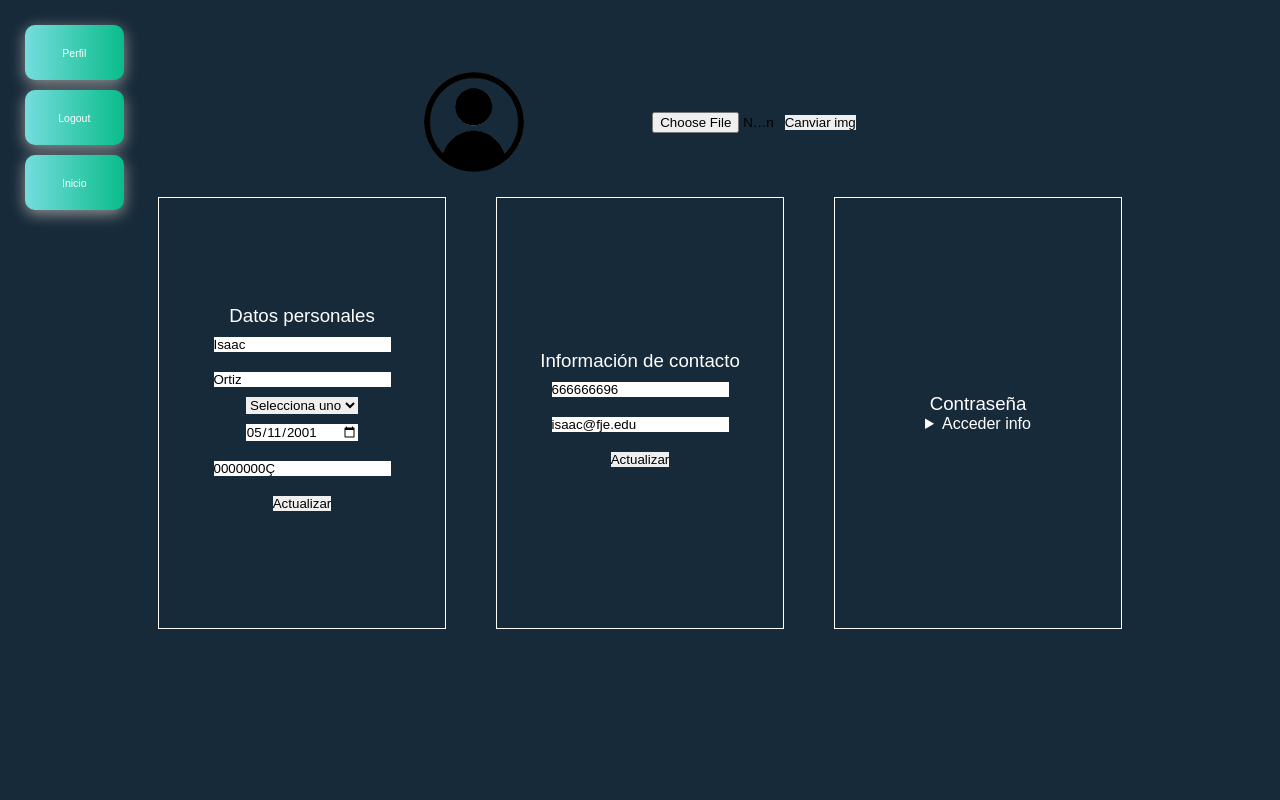
After one commit to easyiom/bcn-vol, a PHP site: page /view/perfil.php in a window 1280 px wide. The commit adds this page. Run offline with PHP 8.4, Linux system fonts and the light colour scheme; a user stored in the database is signed in; data comes from the database, SQL or seed files in the repository; some libraries are stand-ins or nearby versions.

Commit message:
varios bugs arreglados

```diff
--- a/css/menu.css
+++ b/css/menu.css
@@ -318,6 +318,7 @@
       -ms-flex-pack: center;
           justify-content: center;
   font-size: 0.7em;
+  position: relative;
 }
 
 .btn-micromenu.color, .color.btn-micromenuR {
@@ -396,6 +397,14 @@
   font-size: 2em;
   -webkit-box-shadow: 0 4px 1px 0 #3b3b3b00;
           box-shadow: 0 4px 1px 0 #3b3b3b00;
+}
+
+.a-menu {
+  position: absolute;
+  height: 100%;
+  width: 100%;
+  top: 0;
+  left: 0;
 }
 
 /*///////////////////////////////////////////////////////////////------CUSTOM CHECKBOX INPUT------//////////////////////////////////////////////////////////////*/
--- a/css/menu.scss
+++ b/css/menu.scss
@@ -399,6 +399,7 @@ $widthButMenuMicro: 77%;
     align-items: center;
     justify-content: center;
     font-size: 0.7em;
+    position: relative;
     &.color {
         @include COLOR3;
     }
@@ -459,6 +460,14 @@ $widthButMenuMicro: 77%;
     width: 75px;
     font-size: 2em;
     box-shadow: 0 4px 1px 0 #3b3b3b00;
+}
+
+.a-menu {
+    position: absolute;
+    height: 100%;
+    width: 100%;
+    top: 0;
+    left: 0;
 }
 
 
--- a/css/styles.css
+++ b/css/styles.css
@@ -2,7 +2,7 @@
   display: none;
 }
 
-.flex-cv, .popup .form-body, .popup form {
+.flex-cv, .profile .region-profile .foto-perfil, .profile .region-profile .box-profile, .profile .region-profile .box-profile form, .popup .form-body, .popup form {
   display: -webkit-box;
   display: -ms-flexbox;
   display: flex;
@@ -92,6 +92,10 @@ body.menu {
 }
 
 body.tabla-responsable {
+  background: #172A3A;
+}
+
+body.profile {
   background: #172A3A;
 }
 
@@ -215,6 +219,83 @@ body.tabla-responsable {
 
 .card .c-overlay .description p {
   min-height: 146px;
+}
+
+.profile .region-profile {
+  -webkit-box-orient: horizontal;
+  -webkit-box-direction: normal;
+      -ms-flex-flow: row wrap;
+          flex-flow: row wrap;
+}
+
+@media (max-width: 1200px) {
+  .profile .region-profile {
+    -webkit-box-orient: vertical;
+    -webkit-box-direction: normal;
+        -ms-flex-flow: columna wrap;
+            flex-flow: columna wrap;
+  }
+}
+
+.profile .region-profile .foto-perfil {
+  margin-top: calc(40px + 4vh);
+  -webkit-box-orient: horizontal;
+  -webkit-box-direction: normal;
+      -ms-flex-flow: row wrap;
+          flex-flow: row wrap;
+  min-width: 90vw;
+}
+
+@media (max-width: 1200px) {
+  .profile .region-profile .foto-perfil {
+    -webkit-box-orient: vertical;
+    -webkit-box-direction: normal;
+        -ms-flex-flow: columna wrap;
+            flex-flow: columna wrap;
+  }
+}
+
+.profile .region-profile .foto-perfil img {
+  max-height: 100px;
+}
+
+.profile .region-profile .foto-perfil form {
+  margin-left: 10vw;
+}
+
+.profile .region-profile .foto-perfil form input[type='file'] {
+  max-width: 10vw;
+}
+
+.profile .region-profile .box-profile {
+  -webkit-box-orient: vertical;
+  -webkit-box-direction: normal;
+      -ms-flex-flow: column;
+          flex-flow: column;
+  padding: 15px;
+  margin: 25px;
+  border: solid 1px #fff;
+  min-height: 50vh;
+  min-width: 20vw;
+}
+
+.profile .region-profile .box-profile h3 {
+  color: #fff;
+}
+
+.profile .region-profile .box-profile summary {
+  color: #fff;
+}
+
+.profile .region-profile .box-profile form {
+  -webkit-box-orient: vertical;
+  -webkit-box-direction: normal;
+      -ms-flex-flow: column;
+          flex-flow: column;
+}
+
+.profile .region-profile .box-profile form input {
+  margin: 10px 5px;
 }
 
 table {
--- a/css/styles.scss
+++ b/css/styles.scss
@@ -89,6 +89,9 @@ body {
         background: $color5;
     }
     &.tabla-responsable {
+        background: $color5;
+    }
+    &.profile {
         background: $color5;
     }
 }
@@ -202,6 +205,58 @@ body {
             overflow: hidden;
             p {
                 min-height: 146px;
+            }
+        }
+    }
+}
+
+//////////////
+////Box profile
+///////////
+.profile {
+    .region-profile {
+        flex-flow: row wrap;
+        @media (max-width: $grid-float-breakpoint) {
+            flex-flow: columna wrap;
+        }
+        .foto-perfil {
+            margin-top: calc(40px + 4vh);
+            @extend .flex-cv;
+            flex-flow: row wrap;
+            @media (max-width: $grid-float-breakpoint) {
+                flex-flow: columna wrap;
+            }
+            min-width: 90vw;
+            img {
+                max-height: 100px;
+            }
+            form {
+                margin-left: 10vw;
+                input[type='file'] {
+                    max-width: 10vw;
+                }
+            }
+        }
+        .box-profile {
+            @extend .flex-cv;
+            flex-flow: column;
+            padding: 15px;
+            margin: 25px;
+            border: solid 1px #fff;
+            min-height: 50vh;
+            min-width: 20vw;
+            h3 {
+                color: #fff;
+            }
+            summary {
+                color: #fff;
+            }
+            form {
+                @extend .flex-cv;
+                flex-flow: column;
+                input {
+                    margin: 10px 5px;
+                }
             }
         }
     }
@@ -352,123 +407,6 @@ tbody {
     }
 }
 
-/////////
-///hamburguesa
-////////////
-.bottomMenu {
-    visibility: hidden;
-    padding-top: 10px;
-    position: fixed;
-    bottom: -175px;
-    z-index: 999;
-    height: 175px;
-    background-color: rgba(53, 53, 53, 0.8);
-    border-radius: 4px 4px 0px 0px;
-    width: 100%;
-    transition: .3s ease bottom;
-    .bot-screen {
-        display: flex;
-        flex-direction: row;
-        align-items: center;
-        justify-content: center;
-        gap: 5px;
-    }
-    .bot-tool {
-        display: flex;
-        flex-direction: row;
-        flex-wrap: nowrap;
-        flex: none;
-        flex-shrink: 0;
-        gap: 0px;
-        overflow-x: auto;
-    }
-}
-
-.containerMenu {}
-
-@supports (-webkit-backdrop-filter: none) or (backdrop-filter: none) {
-    .bottomMenu {
-        webkit-backdrop-filter: blur(10px);
-        backdrop-filter: blur(10px);
-        background-color: rgba(53, 53, 53, 0.8);
-    }
-    .containerMenu {
-        webkit-backdrop-filter: blur(10px);
-        backdrop-filter: blur(10px);
-        background-color: rgba(53, 53, 53, 0.8);
-    }
-    /*.leftMenu {
-        webkit-backdrop-filter: blur(10px);
-        backdrop-filter: blur(10px);
-        background-color: rgba(53, 53, 53, 0.8);
-    }*/
-}
-
-$fg:#6bdf5c;
-.burger-menu {
-    visibility: hidden;
-    display: none;
-    background: $fg;
-    border-radius: 20% 20% 0px 0px;
-    width: 50px;
-    height: 50px;
-    bottom: 0px;
-    right: 0.75%;
-    position: fixed;
-    transition: .3s ease bottom;
-    input {
-        display: none;
-    }
-}
-
-.burger-menu2 {
-    width: 50px;
-    height: 50px;
-    position: relative;
-    transition: .3s ease bottom;
-    input {
-        display: none;
-    }
-}
-
-.hamburger {
-    $width: 25px;
-    $height: 3px;
-    width: $width;
-    height: $height;
-    background: white;
-    display: block;
-    position: absolute;
-    bottom: 50%;
-    right: 25%;
-    transition: transform 200ms;
-}
-
-$hamburger-spacing:8px;
-.hamburger-1 {
-    transform: translate3d(0, -$hamburger-spacing, 0);
-}
-
-.hamburger-2 {
-    transform: translate3d(0, 0, 0);
-}
-
-.hamburger-3 {
-    transform: translate3d(0, $hamburger-spacing, 0);
-}
-
-.menu-open:checked+.menu-open-button {
-    .hamburger-1 {
-        transform: translate3d(0, 0, 0) rotate(45deg);
-    }
-    .hamburger-2 {
-        transform: translate3d(0, 0, 0) scale(0.1, 1);
-    }
-    .hamburger-3 {
-        transform: translate3d(0, 0, 0) rotate(-45deg);
-    }
-}
-
 ////////////////////////////////
 ////////ANIMACIONES
 ///////////////////////////////
--- /dev/null
+++ b/procedures/profile/update-foto.php
@@ -0,0 +1,3 @@
+<?php
+
+?>
--- a/view/evento-responsable.php
+++ b/view/evento-responsable.php
@@ -1,6 +1,7 @@
 <?php
 
 require_once '../services/conection.php';
+session_start();
 $id_evento=$_COOKIE["id-event"];
 ?>
 
@@ -38,6 +39,7 @@ $event=$pdo->prepare("SELECT * from tbl_events where id_events=$id_evento");
                     <p><?php echo $event['adre_event']; ?></p>
                     <p><?php echo $event['capac_event']; ?></p>
                     <p><?php echo $event['estat_event']; ?></p>
+                    <p><?php echo $_SESSION['email'];?><p>
                     <?php } ?>
     </div>
 
--- /dev/null
+++ b/view/perfil.php
@@ -0,0 +1,137 @@
+<?php
+session_start();
+if (isset($_SESSION['email'])){
+    include_once '../services/conection.php';
+    $email_usu= $_SESSION['email'] ;
+
+?>
+
+
+<!DOCTYPE html>
+<html lang="en">
+<head>
+    <meta charset="UTF-8">
+    <meta http-equiv="X-UA-Compatible" content="IE=edge">
+    <meta name="viewport" content="width=device-width, initial-scale=1.0">
+    <title>PERFIL</title>
+    <!-- librerias-->
+    <script type="text/javascript" src="../js/jquery.js"></script><!-- jquery-->
+    <!-- <script src="https://code.jquery.com/jquery-3.6.0.js" integrity="sha256-H+K7U5CnXl1h5ywQfKtSj8PCmoN9aaq30gDh27Xc0jk=" crossorigin="anonymous"></script> -->
+    <script src="https://cdn.jsdelivr.net/npm/js-cookie@2.2.0/src/js.cookie.min.js"></script>
+    <script src="https://unpkg.com/sweetalert/dist/sweetalert.min.js"></script><!-- sweetalert-->
+    <script type="text/javascript" src="../js/iconos_g.js"></script><!-- iconos FontAwesome-->
+    <script type="text/javascript" src="../js/js.js"></script>
+    <link rel="icon" type="image/png" href="../img/icon.png">
+    <link rel="stylesheet" href="../css/styles.css">
+    <link rel="stylesheet" href="../css/menu.css">
+</head>
+<?php
+
+$user=$pdo->prepare("SELECT * from tbl_usuari WHERE email_user='$email_usu'");
+
+                $user->execute();
+                $user=$user->fetchAll(PDO::FETCH_ASSOC);
+?>
+<body class="profile">
+    <div class="region-profile flex-cv">
+
+
+    <?php foreach ($user as $user) { ?>
+
+
+
+        <div class="foto-perfil">
+            <img
+             src="<?php if($user['foto_user']!=null){
+                 echo $user['foto_user'];
+             }else{
+                 echo "../media/img/profile.png";
+             }?>"
+             >
+             <form action="../procedures/profile/update-foto.php">
+                <input aria-required="true" required type="hidden" name="id_user" value="<?php echo $user['id_user']; ?>">
+                <input aria-required="true" required type="file" name="nom_user" id="">
+                <input type="submit" value="Canviar img">
+            </form>
+        </div>
+        <div class="personal-data box-profile">
+            <h3>Datos personales</h3>
+            <form action="../procedures/profile/update-pd-profile.php">
+                <input aria-required="true" required type="hidden" name="id_user" value="<?php echo $user['id_user']; ?>">
+                <input aria-required="true" required type="text" name="nom_user" id="" value="<?php echo $user['nom_user']; ?>">
+                <input aria-required="true" required type="text" name="cognom_user" id="" value="<?php echo $user['cognom_user']; ?>">
+                <select aria-required="true" required name="sexe_user" id="" value="<?php echo $user['sexe_user']; ?>">
+                    <option value="">Selecciona uno</option>
+                    <option value="Hombre">Hombre</option>
+                    <option value="Mujer">Mujer</option>
+                    <option value="Otro">Otro</option>
+                </select>
+                <input aria-required="true" required type="date" name="data_naix_user" id="" value="<?php echo $user['data_naix_user']; ?>">
+                <input aria-required="true" required type="text" name="dni_user" id="dni" value="<?php echo $user['dni_user']; ?>">
+                <input type="submit" value="Actualizar">
+            </form>
+        </div>
+        <div class="contact-data box-profile">
+            <h3>Información de contacto</h3>
+            <form action="../procedures/profile/update-cd-profile.php">
+                <input aria-required="true" required type="hidden" name="id_user" value="<?php echo $user['id_user']; ?>">
+
+                <input aria-required="true" required type="telf" name="telf_user" value="<?php echo $user['telf_user']; ?>">
+                <input aria-required="true" required type="email" name="email_user" id="" value="<?php echo $user['email_user']; ?>">
+
+                <input type="submit" value="Actualizar">
+            </form>
+        </div>
+
+        <div class="password box-profile">
+            <h3>Contraseña</h3>
+            <details><summary>Acceder info</summary>
+            <form action="../procedures/profile/update-pass-profile.php">
+                <input aria-required="true" required type="hidden" name="id_user" value="<?php echo $user['id_user']; ?>">
+                <input aria-required="true" required type="password" name="telf_user" value="<?php echo md5($user['pass_user']); ?>">
+
+                <input type="submit" value="Actualizar">
+            </form>
+            </details>
+        </div>
+
+
+
+
+
+
+
+
+
+                    <?php } ?>
+    </div>
+
+
+
+
+
+    <div class="leftMenu" id="leftMenu">
+    <?php if(!isset($_SESSION['email'])){?>
+        <button type="submit" title="Cerrar sesión" class="btn-micromenu color btn-abrirPop btn-abrirPop2"><i class="far fa-sign-out"></i><p>Iniciar sesion</p></button>
+
+    <?php }else{?>
+        <button title="Perfil" class="btn-micromenu color" ><a class="a-menu" href='../view/perfil.php'></a><i class="fas fa-user"></i><p>Perfil</p></button>
+        <form action="../procedures/logout.proc.php" method="post">
+            <button title="Cerrar sesión" class="btn-micromenu color"><i class="far fa-sign-out"></i><p>Logout</p></button>
+        </form>
+    <?php }?>
+    <button title="Inicio" class="btn-micromenu color" ><i class="fas fa-home"></i><a class="a-menu" href='../view/inicio.php'></a><p>Inicio</p></button>
+    <?php if(isset($_COOKIE["rol"]) && $_COOKIE["rol"]=="SuperUser"){ ?>
+        <button title="Admin" class="btn-micromenu color" ><a class="a-menu" href='../view/tabla-admin.php'></a><i class="fas fa-users-cog"></i><p>admin</p></button>
+        <?php } ?>
+    <?php if(isset($_COOKIE["rol"]) && ($_COOKIE["rol"]=="Responsable" || $_COOKIE["rol"]=="SuperUser")){ ?>
+        <button title="Event managment" class="btn-micromenu color" ><a class="a-menu" href='../view/tabla-responsable.php'></a><i class="fas fa-calendar-alt"></i><p>G.Event</p></button>
+        <?php } ?>
+</div>
+</body>
+</html>
+<?php
+//sesion
+}else{
+    header("Location:../view/inicio.php");
+}?>
```
Also changed, not shown: other parts of css/styles.css (+0 -144 lines), procedures/cookies/resp-cookie-event.php (added, +21 -0 lines), procedures/eliminar-event.php (+6 -2 lines), procedures/ins-user-creado.php (+5 -5 lines), view/inicio.php (+4 -4 lines), view/tabla-responsable.php (+8 -1 lines), media/img/profile.png (added), procedures/cookies/profile-cookie.php (renamed from procedures/resp-cookie-event.php), public/event/2021-12-02-16-34-39_barcelona.jpeg (added), 2 other files.
